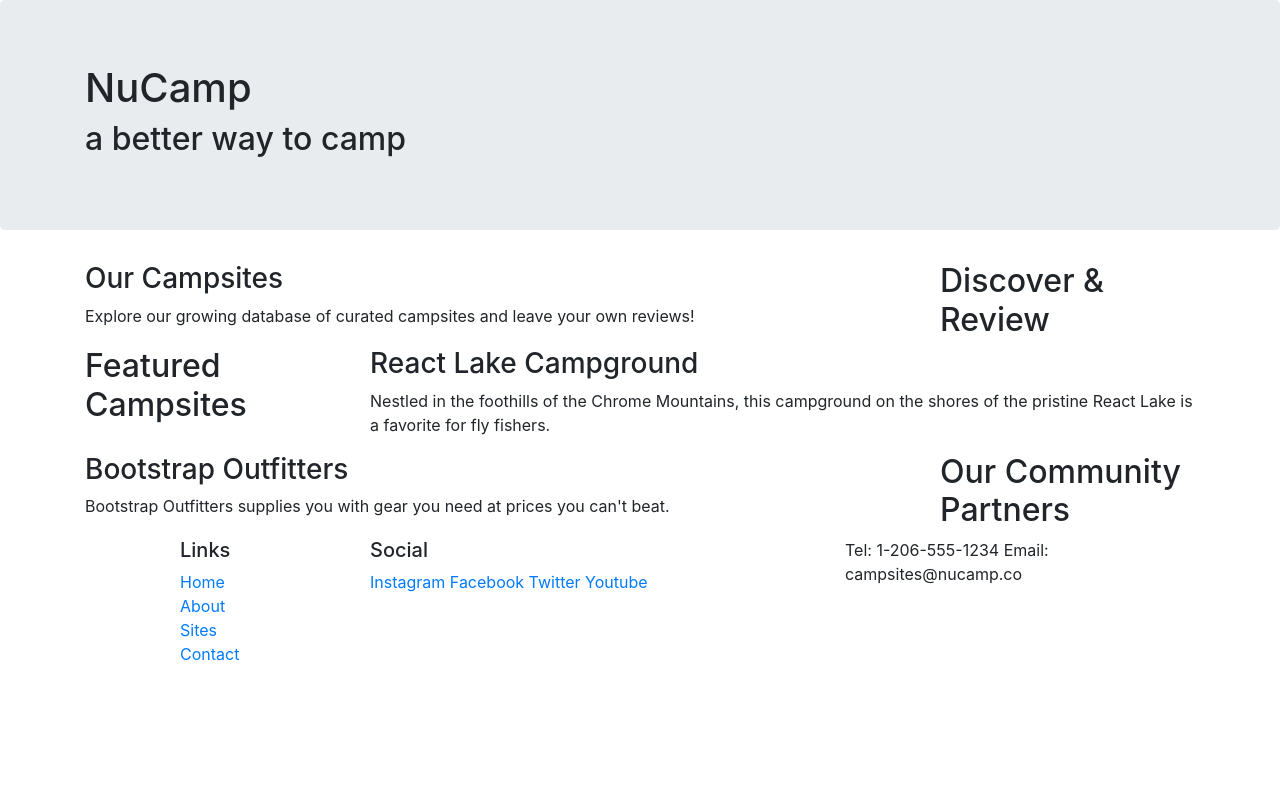
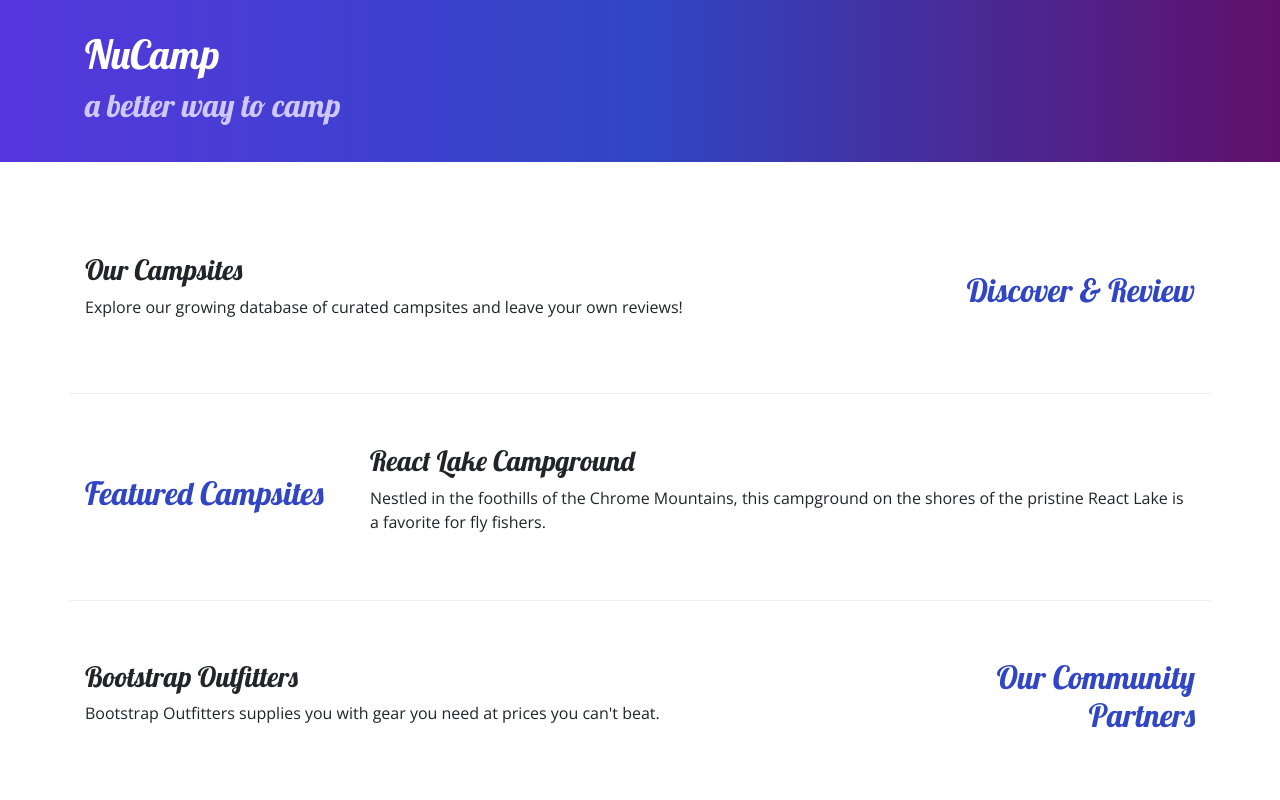
Before and after one commit to smidd47/2-Bootstrap, a website: page index.html in a window 1280 px wide. Shown: the top 800 px of the page. Drawn offline with nearby package versions, Linux system fonts and the light colour scheme.

Commit message:
Adding Custom Styles

```diff
--- /dev/null
+++ b/css/styles.css
@@ -0,0 +1,32 @@
+body {
+    font-family: "Open Sans", sans-serif;
+}
+
+h1,h2,h3 {
+    font-family: "Lobster", cursive;
+}
+
+h2 {
+    color: #3046C5;
+}
+
+header h2 {
+    color: #CEC8FF;
+}
+
+footer {
+    background-image: linear-gradient(#CEC8FF, white);
+    padding: 20px 0;
+}
+
+.jumbotron {
+    padding: 30px;
+    background-image: linear-gradient(to right, #5637DD, #3046C5, #60106B);
+    color: white;
+}
+
+.row-content {
+    padding: 50px 0;
+    border-bottom: 1px ridge;
+    min-height: 200px;
+}
--- a/index.html
+++ b/index.html
@@ -1,15 +1,23 @@
 <!DOCTYPE html>
 <html lang="en">
 <head>
+    <!-- Requried meta tags always come first -->
     <meta charset="utf-8" />
     <meta name="viewport" content="width=device-width, initial-scale=1" />
+
+    <!-- Bootstrap CSS -->
     <link rel="stylesheet" href="node_modules/bootstrap/dist/css/bootstrap.min.css" />
+
+    <!-- Additional CSS must be placed after Bootstrap CSS -->
+    <link rel="stylesheet" href="https://fonts.googleapis.com/css?family=Lobster|Open+Sans" />
+    <link rel="stylesheet" href="css/styles.css" />
+
     <title>NuCamp: A Better Wat To Camp </title>
 </head>
 
 <body>
 
-    <header class="jumbotron">
+    <header class="jumbotron jumbotron-fluid">
         <div class="container">
             <div class="row">
                 <div class="col">
@@ -21,9 +29,9 @@
     </header>
 
     <div class="container">
-        <div class="row">
+        <div class="row row-content align-items-center">
             <div class="col-sm-4 order-sm-last col-md-3">
-                <h2>Discover & Review </h2>
+                <h2 class="text-sm-right">Discover & Review </h2>
             </div>
             <div class="col">
                 <h3>Our Campsites </h3>
@@ -31,7 +39,7 @@
             </div>
         </div>
 
-        <div class="row">
+        <div class="row row-content align-items-center">
             <div class="col-sm-4 col-md-3">
                 <h2>Featured Campsites </h2>
             </div>
@@ -41,9 +49,9 @@
             </div>
         </div>
 
-        <div class="row">
+        <div class="row row-content align-items-center">
             <div class="col-sm-4 order-sm-last col-md-3">
-                <h2>Our Community Partners </h2>
+                <h2 class="text-sm-right">Our Community Partners </h2>
             </div>
             <div class="col">
                 <h3>Bootstrap Outfitters </h3>
@@ -64,7 +72,7 @@
                         <li> <a href="#">Contact </a> </li>
                     </ul>
                 </div>
-                <div class="col-6 col-sm-5">
+                <div class="col-6 col-sm-5 text-center">
                     <h5>Social </h5>
                     <a href="http://instagram.com/">Instagram </a>
                     <a href="http://facebook.com/">Facebook </a>
@@ -72,7 +80,7 @@
                     <a href="http://youtube.com/">Youtube </a>
                 </div>
 
-                <div class="col-sm-4">
+                <div class="col-sm-4 text-center">
                     Tel: 1-206-555-1234
                     Email: campsites@nucamp.co
                 </div>
```
